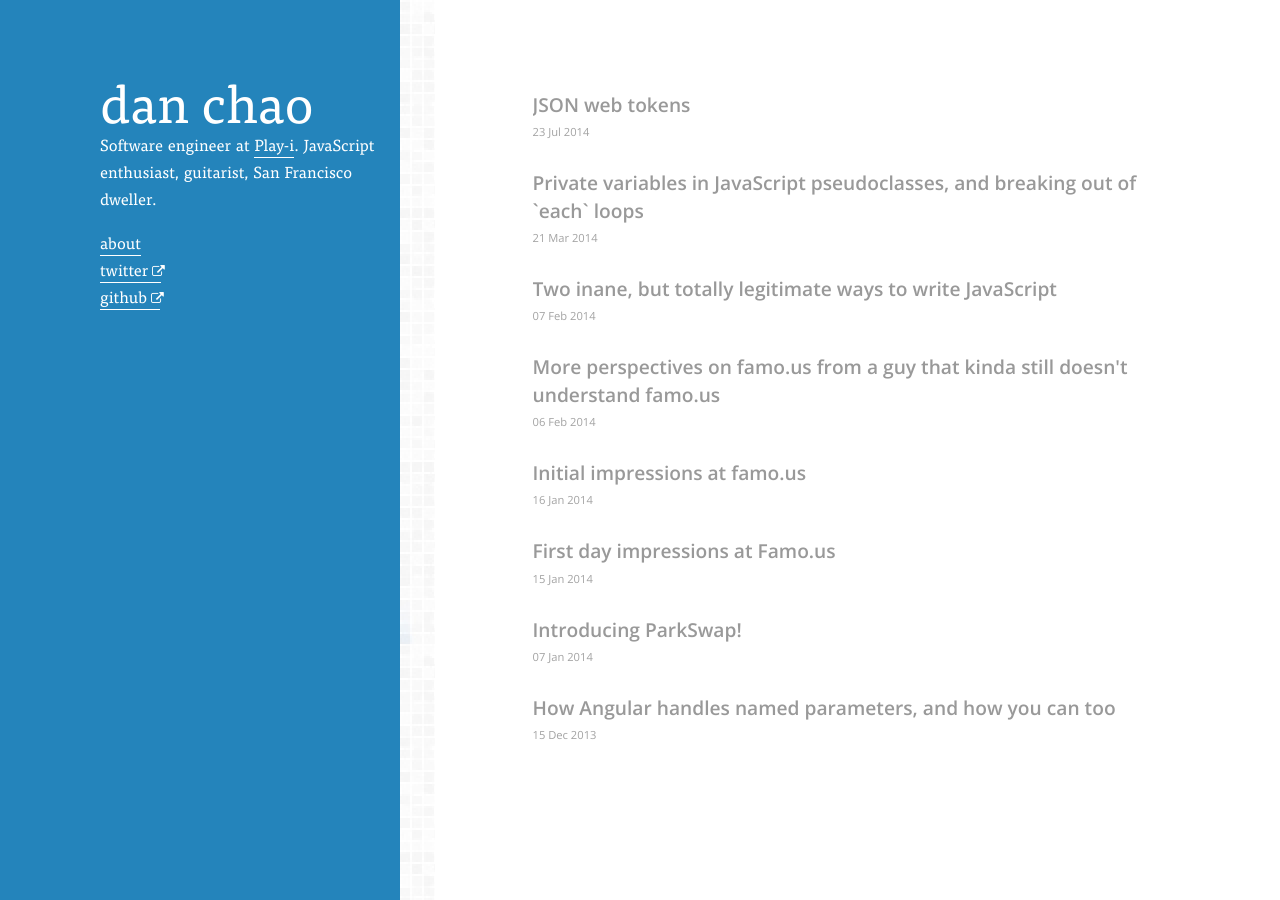
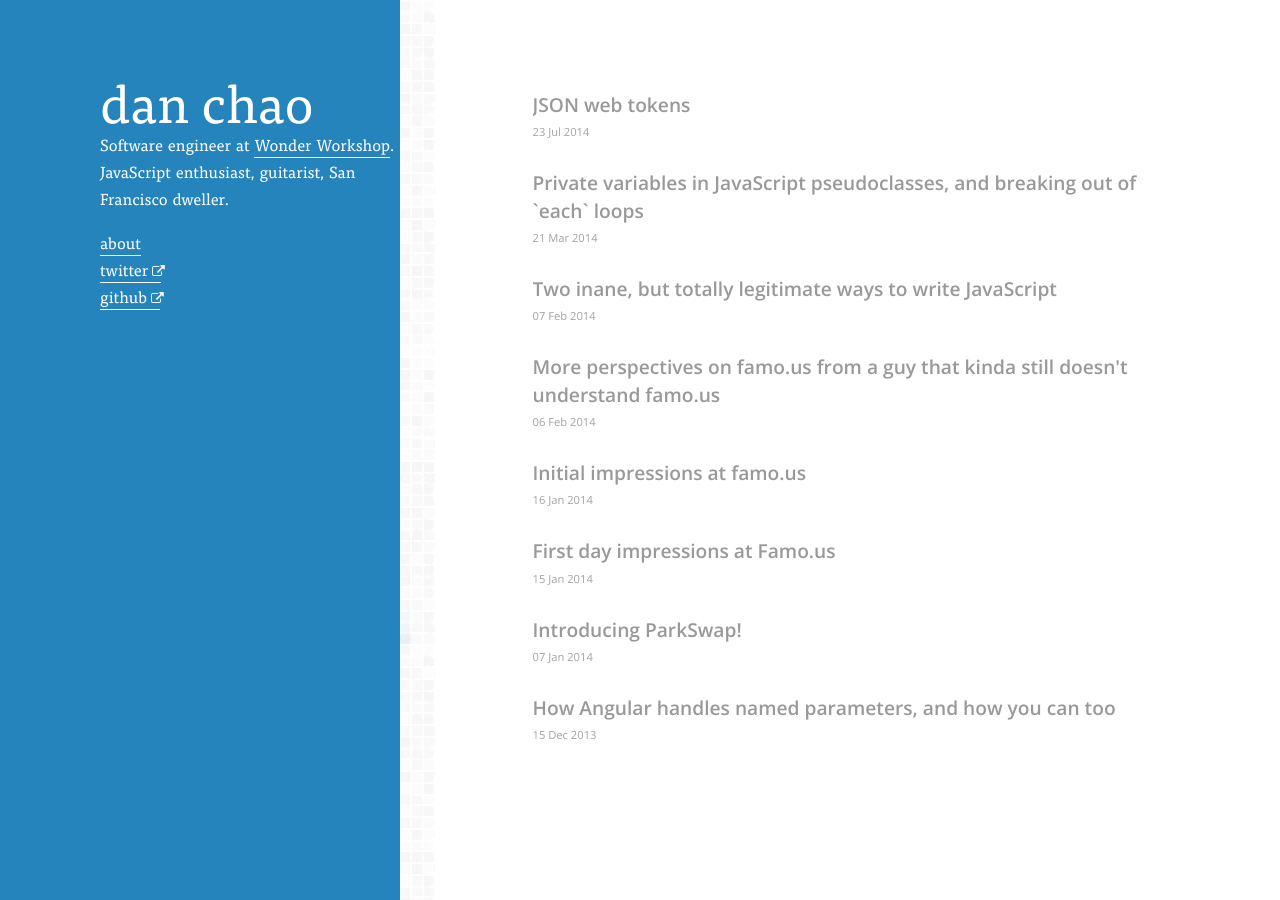
Before and after one commit to bioball/bioball.github.io, a Jekyll site: the page built from index.html, in a window 1280 px wide and 900 px high. Built offline with Jekyll 4.4.1, drawn with Linux system fonts in a browser that asks for light colours; nearby versions of some CDN libraries; Markdown is read by kramdown in place of the engine named in the settings; the list of posts is cut into pages by our own code.

Commit message:
change company name to wonder workshop

```diff
--- a/_includes/header.html
+++ b/_includes/header.html
@@ -5,7 +5,7 @@
     <a href="/"><div class="logo">dan chao</div></a>
   </div>
   <div class="description">
-    <p>Software engineer at <a href="http://www.play-i.com">Play-i</a>. JavaScript enthusiast, guitarist, San Francisco dweller.</p>
+    <p>Software engineer at <a href="https://www.makewonder.com">Wonder Workshop</a>. JavaScript enthusiast, guitarist, San Francisco dweller.</p>
   </div>
   <nav>
     <ul>
```
